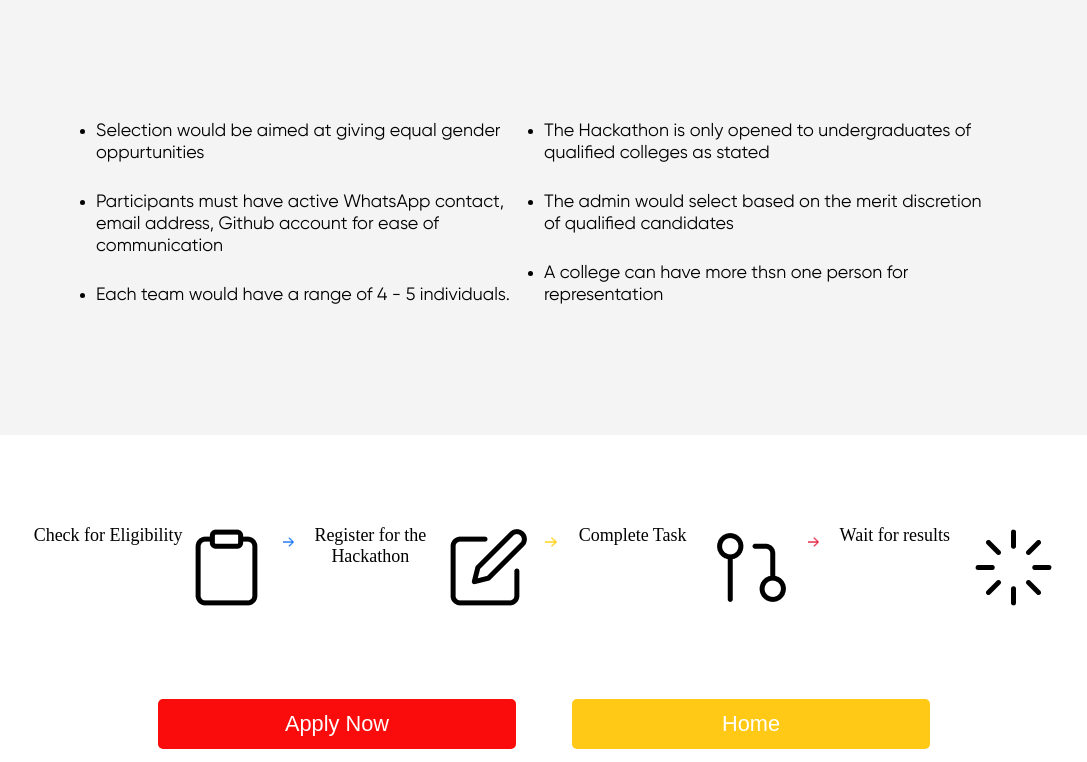
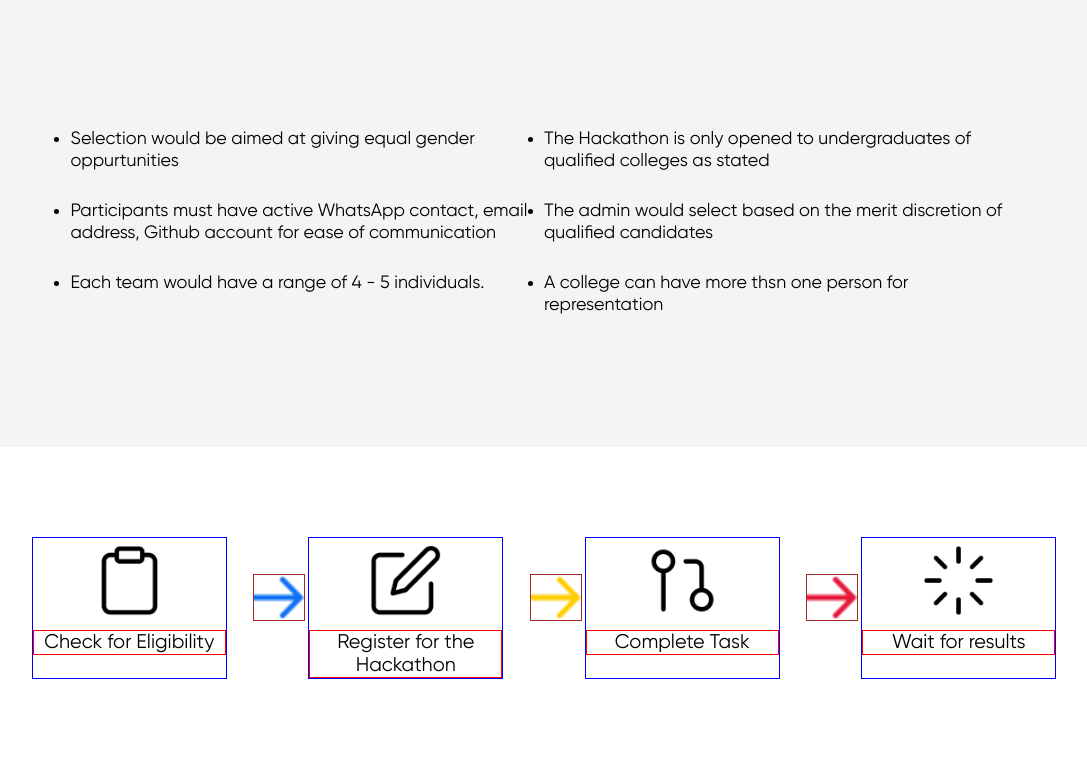
Before and after one commit to Engineering-Career-Expo/hackX, a website: page Pages/About.html in a window 1280 px wide. Shown: the part 1698-2460 px from the top of the page, without its empty margins (96-1183 px from the left). Drawn offline with nearby package versions, Linux system fonts and the light colour scheme; files that its build step writes are made by us from their sources; files whose address does not match are found by name.

Commit message:
Update main.css

```diff
--- a/scss/main.css
+++ b/scss/main.css
@@ -486,9 +486,9 @@
   font-size: 6vw;
 }
 
-div img {
+/*div img {
   float: right;
-}
+}*/
 
 .image-1,
 .image-2,
@@ -591,9 +591,9 @@
   font-size: 5.3vw;
 }
 
-div img {
+/*div img {
   float: right;
-}
+}*/
 
 .image-1,
 .image-2,
@@ -680,9 +680,9 @@
   color: #e5193b;
 }
 
-div img {
+/*div img {
   float: right;
-}
+}*/
 
 @media (min-width: 769px) {
   .hero {
@@ -3714,11 +3714,11 @@
     color: white;
   }
   .criteria-section .uls {
-    width: 70%;
+    width: 74%;
     display: -webkit-box;
     display: -ms-flexbox;
     display: flex;
-    margin: 0 15%;
+    margin: 0 13%;
   }
   .criteria-section .ul1 {
     width: 50%;
@@ -3739,7 +3739,7 @@
   }
   .criteria-section .container {
     width: 80%;
-    margin: 8% 0 0 10%;
+    margin: 8% 10%;
     display: -webkit-box;
     display: -ms-flexbox;
     display: flex;
@@ -3752,32 +3752,39 @@
         flex-wrap: nowrap;
     -webkit-box-pack: justify;
         -ms-flex-pack: justify;
-            justify-content: space-between;
+        justify-content: space-between;
   }
   .criteria-section .content-cnt {
     display: inline-block;
     text-align: center;
-    width: 25%;
-  }
-  .criteria-section .scheme-image {
-    text-align: center;
-  }
-  .criteria-section .content img {
+    width: 19%;
+    display: flex;
+    flex-direction: column;
+    border: 1px solid blue;
+  }
+  .criteria-section .cri-image {
+    text-align: center;
+    margin-bottom: 1%;
+  }
+  .criteria-section .cri-content .cri-image > img {
     -webkit-transform: scale(0.9);
             transform: scale(0.9);
   }
-  .criteria-section .content .text {
+  .criteria-section  .cri-content .text {
     display: block;
     font-size: 1.55vw;
     margin: 0;
+    width: 100%;
+    border: 1px solid red;
     font-family: Gilroy-Regular, sans-serif;
     padding: 0;
   }
   .criteria-section .arrow-flow {
     position: relative;
-    width: 45%;
-    margin-top: 50%;
-    margin-left: -180%;
+    width: 180%;
+    border: 1px solid brown;
+    margin-top: 130%;
+    margin-right: 0%;
   }
   .criteria-section .buttons {
     text-align: center;
```
